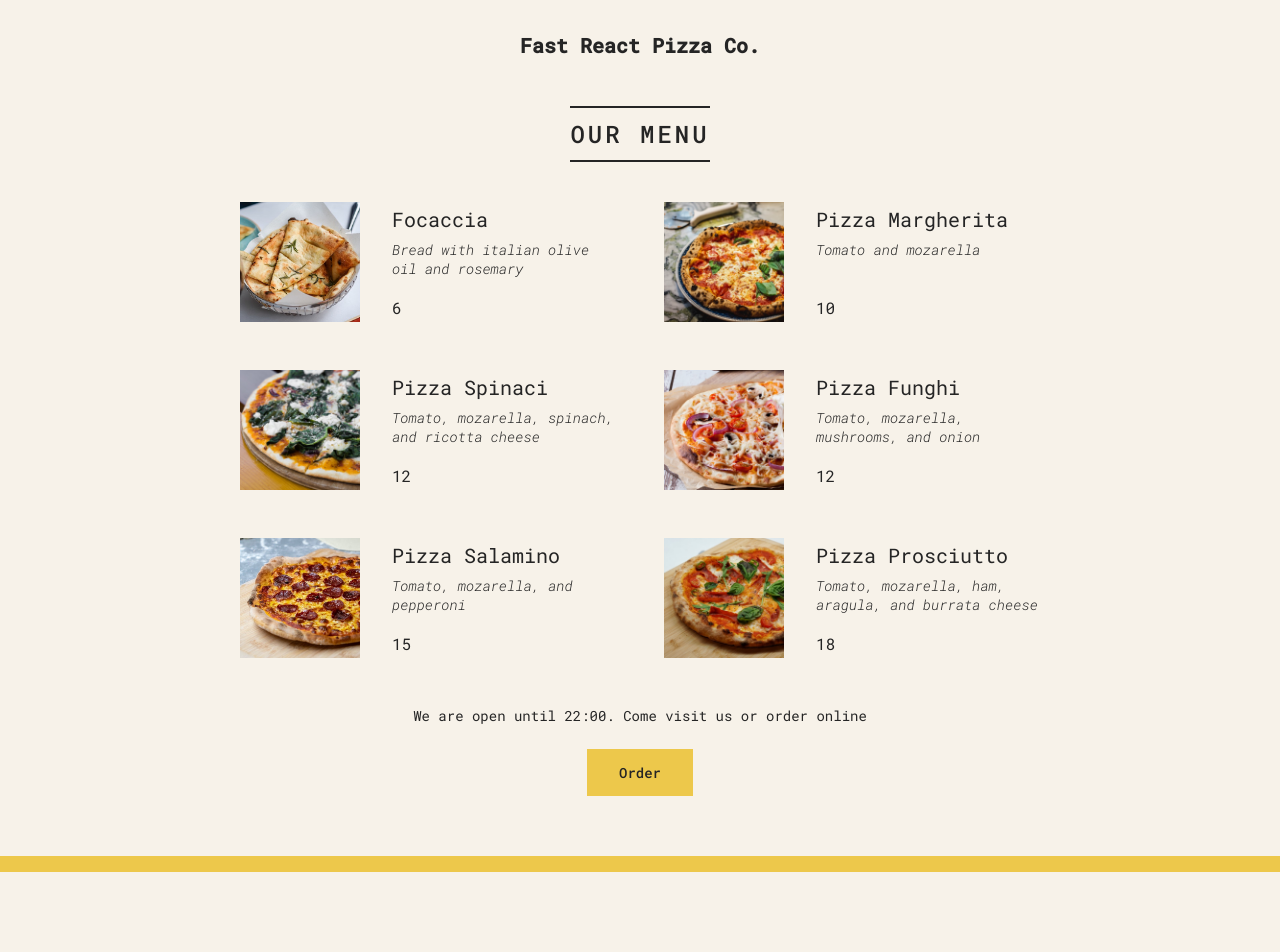
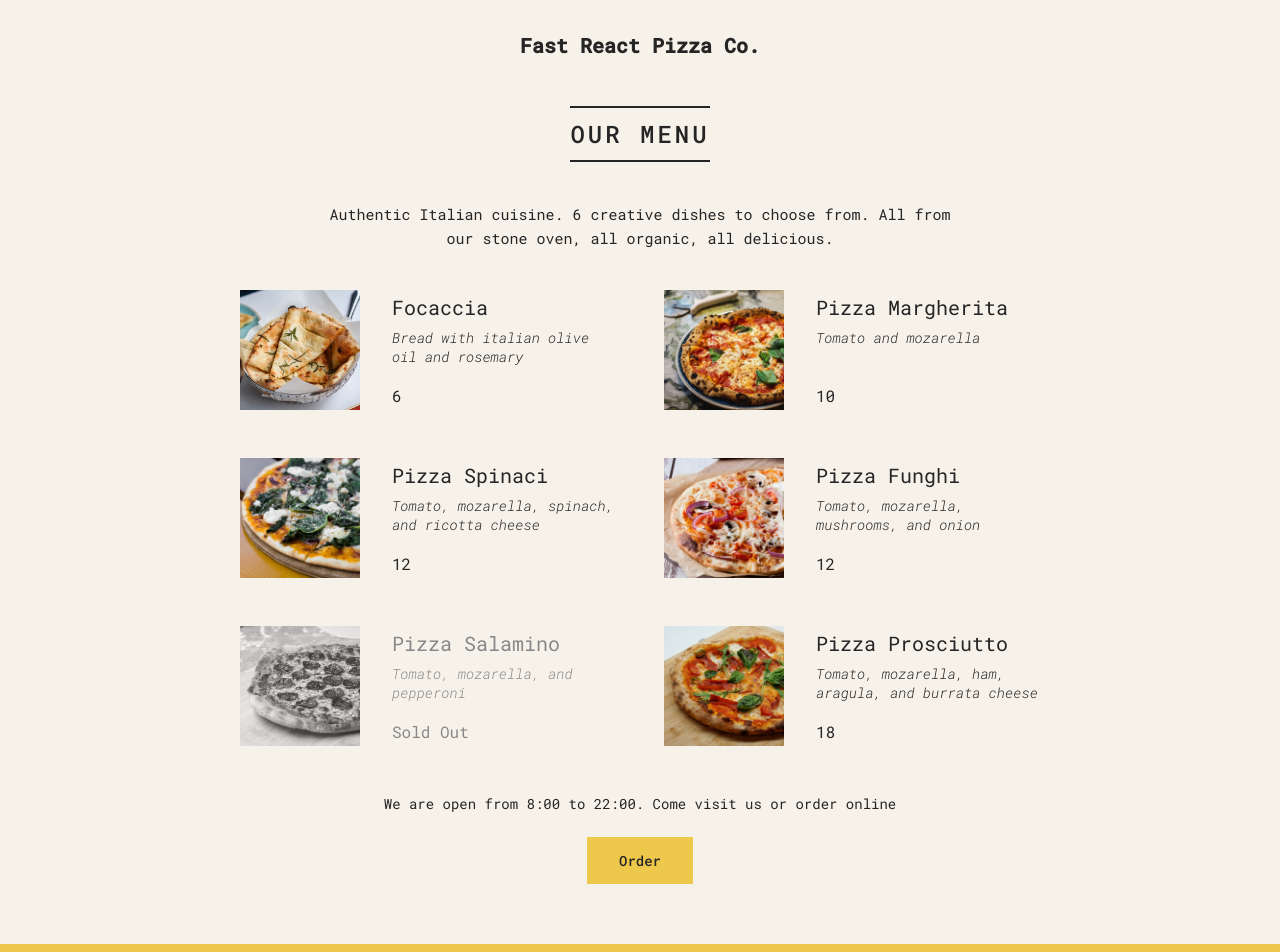
Before and after one commit to akmalrizaev/pizza-menu, a JavaScript app: page / in a window 1280 px wide. Shown: the top 952 px of the page. Before the commit the page ends 872 px from the top, so only its background shows below. Built offline with nearby package versions, Linux system fonts and the light colour scheme; the HTML template or start-up script is replaced by a standard one.

Commit message:
Setting Classes and Text Conditionally

```diff
--- a/public/index.html
+++ b/public/index.html
@@ -1,14 +1,12 @@
 <!DOCTYPE html>
 <html lang="en">
+
 <head>
   <meta charset="utf-8" />
   <link rel="icon" href="%PUBLIC_URL%/favicon.ico" />
   <meta name="viewport" content="width=device-width, initial-scale=1" />
   <meta name="theme-color" content="#000000" />
-    <meta
-      name="description"
-      content="Web site created using create-react-app"
-    />
+  <meta name="description" content="Web site created using create-react-app" />
   <link rel="apple-touch-icon" href="%PUBLIC_URL%/logo192.png" />
   <!--
       manifest.json provides metadata used when your web app is installed on a
@@ -24,8 +22,9 @@
       work correctly both with client-side routing and a non-root public URL.
       Learn how to configure a non-root public URL by running `npm run build`.
     -->
-    <title>React App</title>
+  <title>Fast React Pizza Co.</title>
 </head>
+
 <body>
   <noscript>You need to enable JavaScript to run this app.</noscript>
   <div id="root"></div>
@@ -40,4 +39,5 @@
       To create a production bundle, use `npm run build` or `yarn build`.
     -->
 </body>
+
 </html>
--- a/src/App.js
+++ b/src/App.js
@@ -72,6 +72,11 @@
       <h2>Our Menu</h2>
 
       {numPizzas > 0 ? (
+        <>
+          <p>
+            Authentic Italian cuisine. 6 creative dishes to choose from. All
+            from our stone oven, all organic, all delicious.
+          </p>
           <ul className="pizzas">
             {pizzas.map((pizza) => (
               // <Pizza
@@ -84,6 +89,7 @@
               <Pizza pizzaObj={pizza} key={pizza.name} />
             ))}
           </ul>
+        </>
       ) : (
         <p>We are still working on our menu. Please come back later :)</p>
       )}
@@ -117,14 +123,15 @@
   );
 }
 
-function Pizza(props) {
+function Pizza({ pizzaObj }) {
+  // if (pizzaObj.soldOut) return null;
   return (
-    <li className="pizza">
-      <img src={props.pizzaObj.photoName} alt={props.pizzaObj.name} />
+    <li className={`pizza ${pizzaObj.soldOut ? 'sold-out' : ''}`}>
+      <img src={pizzaObj.photoName} alt={pizzaObj.name} />
       <div>
-        <h3>{props.pizzaObj.name}</h3>
-        <p>{props.pizzaObj.ingredients}</p>
-        <span>{props.pizzaObj.price}</span>
+        <h3>{pizzaObj.name}</h3>
+        <p>{pizzaObj.ingredients}</p>
+        <span>{pizzaObj.soldOut ? 'Sold Out' : pizzaObj.price}</span>
       </div>
     </li>
   );
@@ -141,12 +148,7 @@
       {/* {new Date().toLocaleTimeString()}. We are currently open */}
 
       {isOpen ? (
-        <div className="order">
-          <p>
-            We are open until {closeHour}:00. Come visit us or order online{' '}
-          </p>
-          <button className="btn">Order</button>
-        </div>
+        <Order closeHour={closeHour} openHour={openHour} />
       ) : (
         <p>
           We are happy to welcome you between {openHour}:00. and {closeHour}
@@ -157,4 +159,16 @@
   );
 }
 
+function Order({ closeHour, openHour }) {
+  return (
+    <div className="order">
+      <p>
+        We are open from {openHour}:00 to {closeHour}:00. Come visit us or order
+        online{' '}
+      </p>
+      <button className="btn">Order</button>
+    </div>
+  );
+}
+
 export default App;
```
Lines whose indentation alone changed are shown as unchanged.
